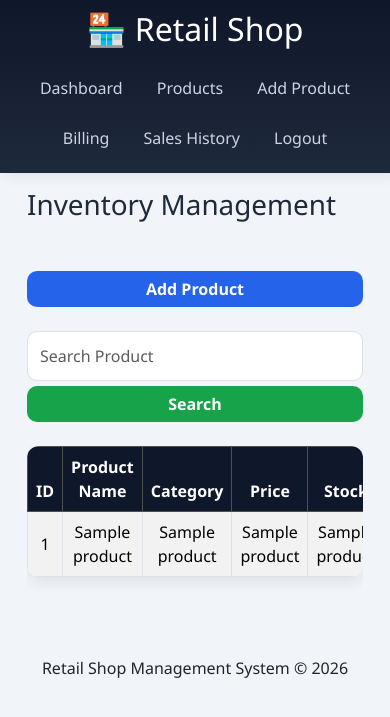
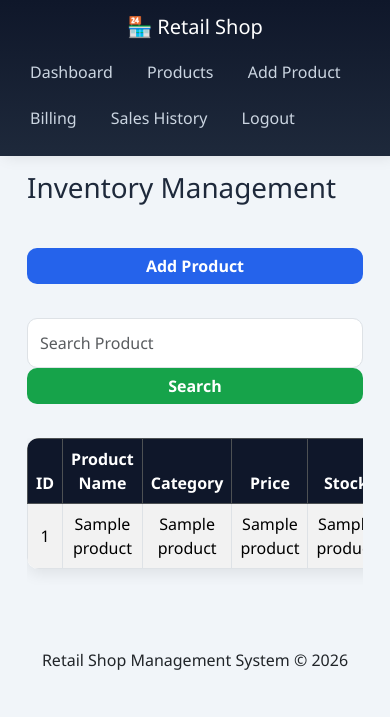
Before and after one commit to devaesack/retail-shop-management-system, a Flask app: page /products in a window 390 px wide. Shown: the top 717 px of the page. Run offline with Flask 3, Linux system fonts and the light colour scheme; a database or web service that is not in the repository returns one stand-in record (values such as "Sample title"); some libraries are stand-ins or nearby versions.

Commit message:
UI Responsive

```diff
--- a/static/css/style.css
+++ b/static/css/style.css
@@ -280,43 +280,23 @@ label{
    RESPONSIVE
 ========================= */
 
-@media(max-width:768px){
-
-    .sidebar{
-        width:200px;
-    }
-
-    .content{
-        margin-left:200px;
-        width:calc(100% - 200px);
-    }
-
-}
-
-.sidebar a.active{
-    background:#2563eb;
-    color:white;
-}
-@media screen and (max-width: 768px){
+   @media screen and (max-width:768px){
 
     .sidebar{
         width:100%;
         height:auto;
         position:relative;
-        display:flex;
-        flex-wrap:wrap;
-        justify-content:center;
-        padding:10px;
+        padding:15px;
     }
 
     .sidebar h3{
-        width:100%;
-        text-align:center;
-        margin-bottom:15px;
+        font-size:20px;
+        margin-bottom:10px;
     }
 
     .sidebar a{
-        margin:5px;
+        display:inline-block;
+        margin:3px;
         padding:8px 12px;
     }
 
@@ -326,21 +306,22 @@ label{
         padding:15px;
     }
 
-    .card{
-        margin-bottom:15px;
-    }
-
-    .table{
-        display:block;
-        overflow-x:auto;
-    }
-
     .login-card{
         width:95%;
     }
 
+    .table-responsive{
+        overflow-x:auto;
+    }
+
     .btn{
         width:100%;
-        margin-top:5px;
+        margin-bottom:10px;
     }
+
+    .form-control,
+    .form-select{
+        width:100%;
+    }
+
 }
```
